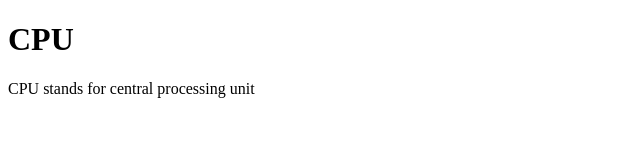
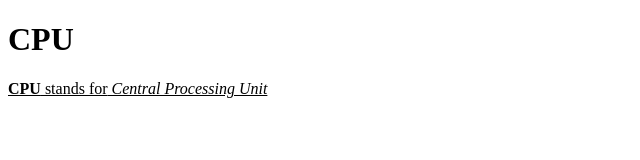
Before and after one commit to iamneo-production/fafaffabadaeccdfffebaeceaec, a website: page public/index.html in a window 1280 px wide. Shown: the full height of the page, 0-640 px from the left. Drawn offline with Linux system fonts and the light colour scheme.

Commit message:
Backup Commit

```diff
--- a/public/index.html
+++ b/public/index.html
@@ -9,7 +9,7 @@
 </head>
 <body>
     <h1>CPU</h1>
-    <p> CPU stands for central processing unit</p>
+    <p><u><b>CPU</b> stands for<i> Central Processing Unit</i></p></u>
 
 
 
```
